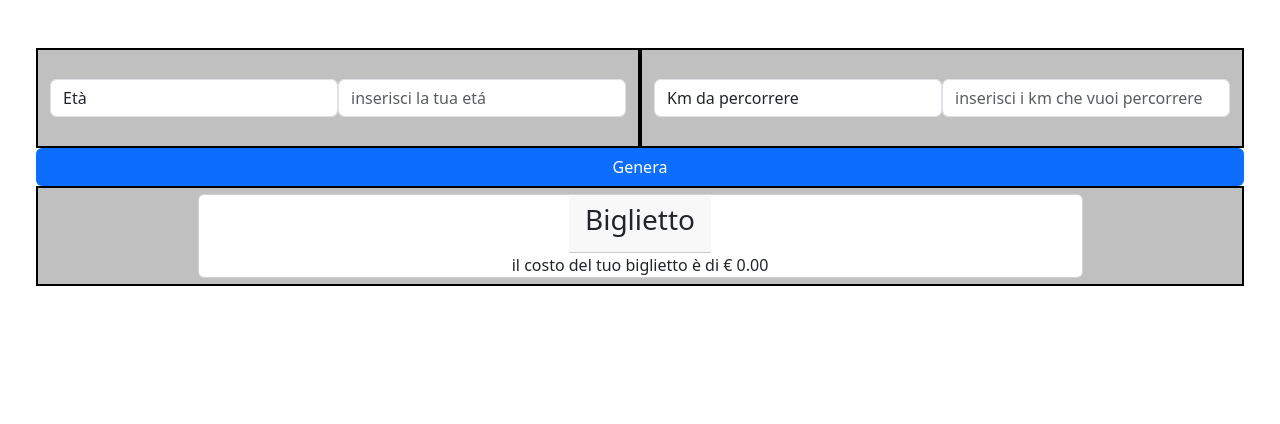
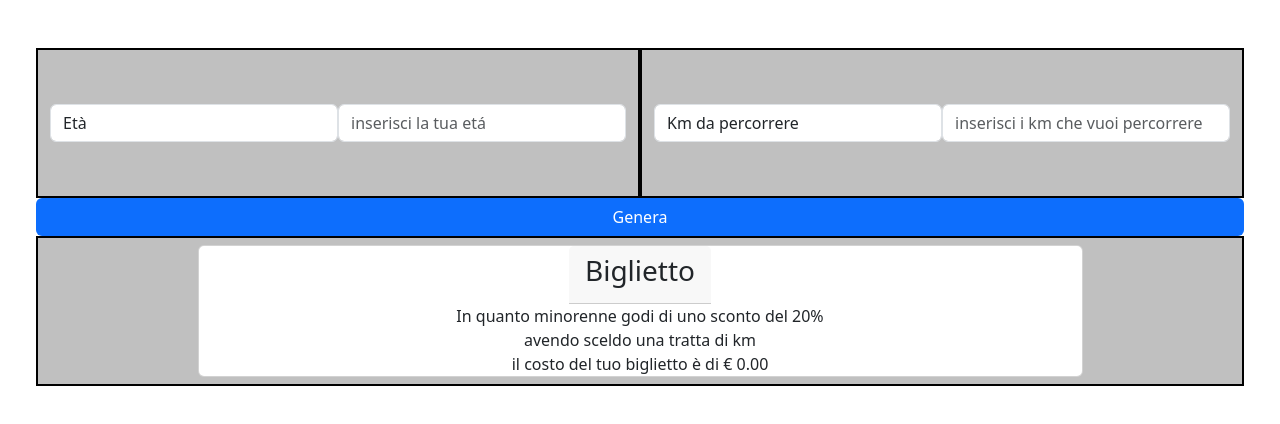
Before and after one commit to Manuel-Lauriola/js-biglietto-treno-form, a plain HTML site: page index.html in a window 1280 px wide. Both pictures are taken after a click on the button "Genera". Drawn offline with nearby package versions, Linux system fonts and the light colour scheme.

Commit message:
[UPD] - add minor style changes

```diff
--- a/assets/script.js
+++ b/assets/script.js
@@ -26,6 +26,16 @@ button.addEventListener(`click`, (e) => {
   discount(age)
   console.log(basePrice)
   console.log(ticketPrice)
+  let ageClass = ``;
+  if (age < 18) {
+    ageClass = `In quanto minorenne godi di uno sconto del 20%`
+  }
+    else if (age > 64) {
+      ageClass = `In quanto senior godi di uno sconto del 40%`
+    }
+    else {ageClass = `Non ci sono sconti a disposizione`}
+  document.getElementById(`class`).innerText = (ageClass)
+  document.getElementById(`km`).innerText = (`avendo sceldo una tratta di ${distance}km`)
   document.getElementById(`final-price`).innerText = (`il costo del tuo biglietto è di € ${ticketPrice.toFixed(2)}`)
   }
 )
--- a/assets/style.css
+++ b/assets/style.css
@@ -1,5 +1,5 @@
 .see {
   border: 2px, solid, black;
-  height: 100px;
+  height: 150px;
   background-color: silver;
 }
--- a/index.html
+++ b/index.html
@@ -34,6 +34,8 @@
         <div class="card-header">
           <h3>Biglietto</h3>
         </div>
+        <span id="class"></span>
+        <span id="km"></span>
         <span id="final-price"></span>
       </div>
     </div>
```
